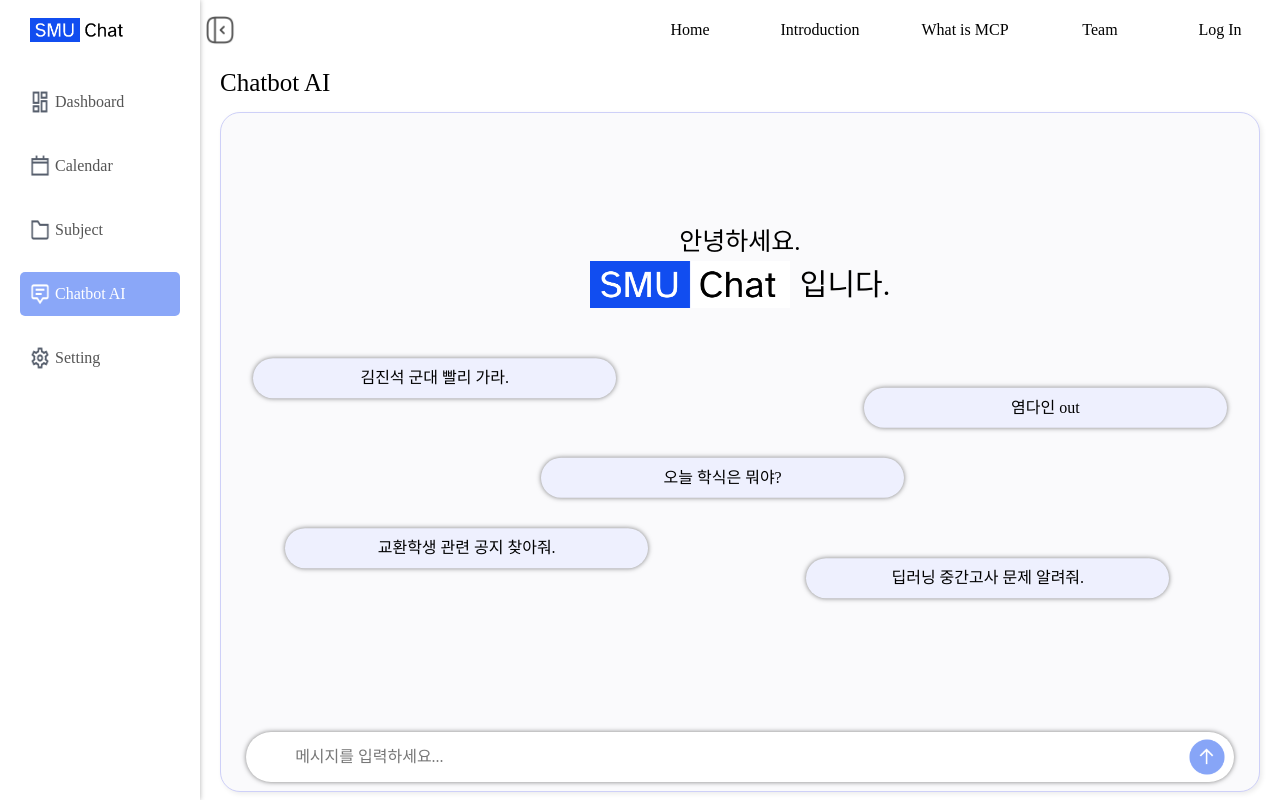
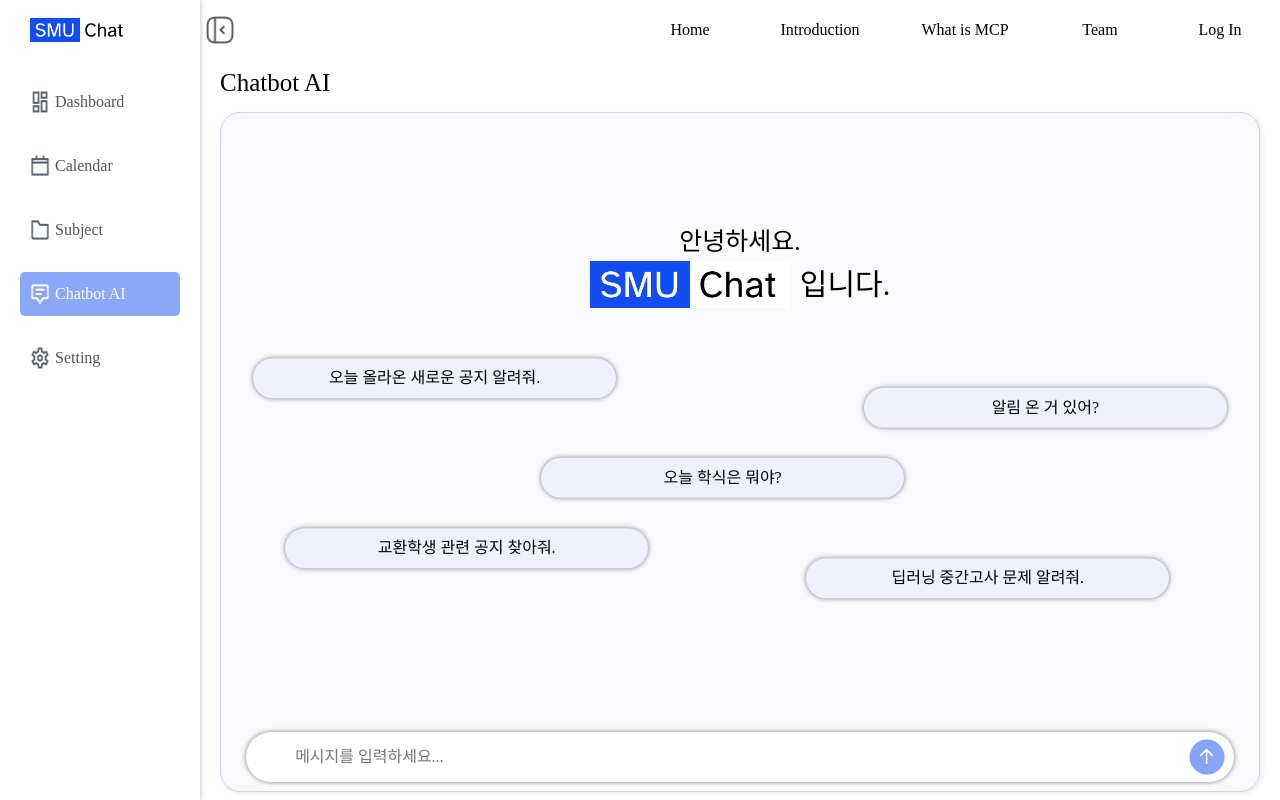
Before and after one commit to oneTeam-MCP/oneTeam_Frontend, a React (Vite) app: page /chatbot in a window 1280 px wide. Built offline with nearby package versions, Linux system fonts and the light colour scheme; a web font is replaced by a local one.

Commit message:
ft. 수정

```diff
--- a/package.json
+++ b/package.json
@@ -12,6 +12,7 @@
   "dependencies": {
     "framer-motion": "^12.23.12",
     "moment": "^2.30.1",
+    "pretendard": "^1.3.9",
     "react": "^19.1.0",
     "react-calendar": "^6.0.0",
     "react-cookie": "^8.0.1",
--- a/src/App.css
+++ b/src/App.css
@@ -2,6 +2,14 @@
   font-family: "Pretendard";
   src: url("https://cdn.jsdelivr.net/gh/Project-Noonnu/noonfonts_2107@1.1/Pretendard-Thin.woff")
     format("woff");
+  font-weight: 100;
+  font-display: swap;
+}
+
+@font-face {
+  font-family: "Paperozi";
+  src: url("https://cdn.jsdelivr.net/gh/projectnoonnu/2408-3@1.0/Paperlogy-1Thin.woff2")
+    format("woff2");
   font-weight: 100;
   font-display: swap;
 }
--- a/src/components/button.tsx
+++ b/src/components/button.tsx
@@ -38,7 +38,7 @@ const ButtonContainer = styled.div<{ $variant: ButtonType; $size: Size }>`
       ? "#EEF0FE"
       : p.$variant === "disabled"
       ? "#555"
-      : "#2156C6"};
+      : "#114DF0"};
 
   color: ${(p) =>
     p.$variant === "primary"
--- a/src/tabs/main/chatbot.tsx
+++ b/src/tabs/main/chatbot.tsx
@@ -344,7 +344,8 @@ export default function Chatbot() {
         >
           <div
             style={{
-              fontFamily: "Pretendard-SemiBold",
+              fontFamily: "Pretendard",
+              fontWeight: "500",
               fontSize: "25px",
               width: "250px",
               minWidth: "200px",
@@ -432,16 +433,21 @@ export default function Chatbot() {
                     <IntroBubble
                       style={{ top: 30, left: "2.5vw" }}
                       animate="upDown"
-                      text="김진석 군대 빨리 가라."
+                      text="오늘 올라온 새로운 공지 알려줘."
                       onClick={() =>
-                        handleSubmit(undefined, "김진석 군대 빨리 가라.")
+                        handleSubmit(
+                          undefined,
+                          "오늘 올라온 새로운 공지 알려줘."
+                        )
                       }
                     />
                     <IntroBubble
                       style={{ top: 50, right: "2.5vw" }}
                       animate="upDown2"
-                      text="염다인 out"
-                      onClick={() => handleSubmit(undefined, "염다인 out")}
+                      text="알림 온 거 있어?"
+                      onClick={() =>
+                        handleSubmit(undefined, "알림 온 거 있어?")
+                      }
                     />
                     <IntroBubble
                       style={{ top: 120, left: "25vw" }}
```
Also changed, not shown: 1 other file (tests, documents, lock files or other folders).
